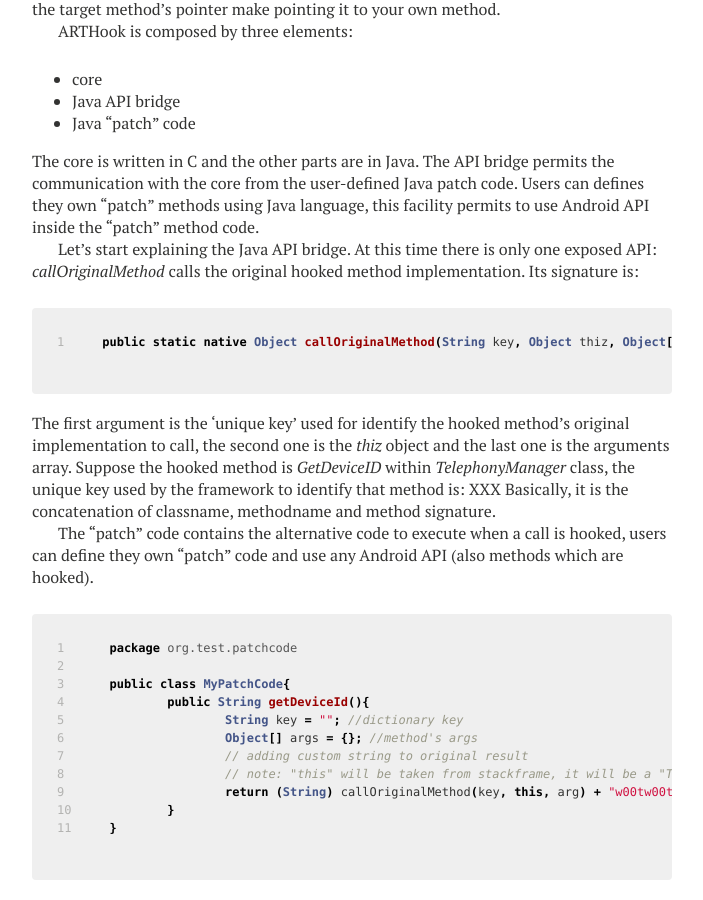
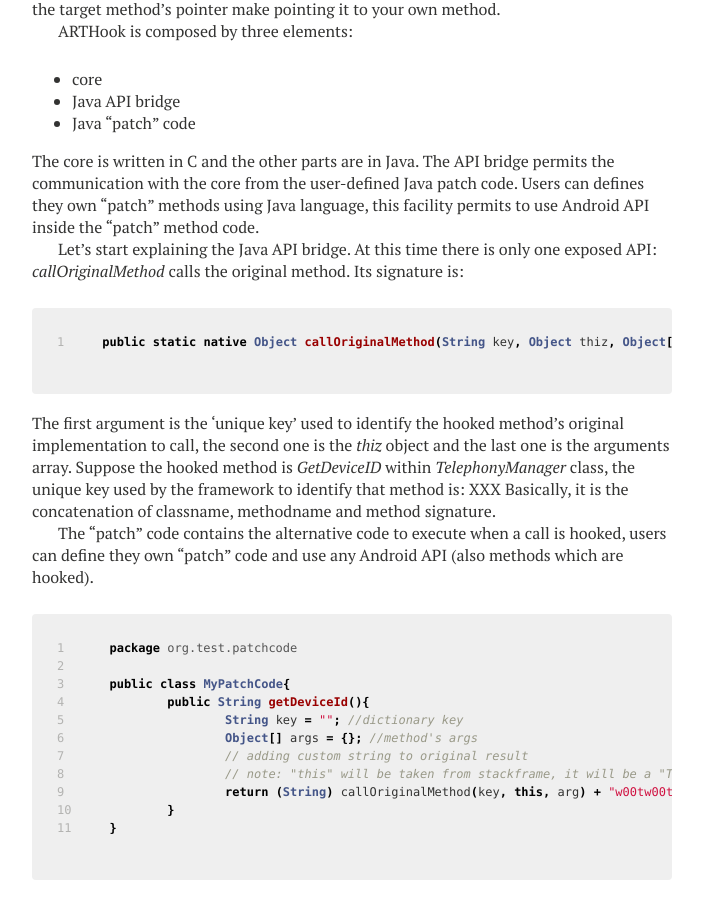
Before and after one commit to vaioco/vaioco.github.io, a Jekyll site: the page built from _posts/ART/2016-01-25-art-part-iii-arthook-framework.markdown, in a window 1280 px wide and 900 px high, scrolled down 1192 px. Shown: the whole window, without its empty margins (288-991 px from the left). Built offline with Jekyll 4.4.1, drawn with Linux system fonts in a browser that asks for light colours; nearby versions of some CDN libraries; some web fonts are replaced.

Commit message:
post III

```diff
--- a/_posts/ART/2016-01-25-art-part-iii-arthook-framework.markdown
+++ b/_posts/ART/2016-01-25-art-part-iii-arthook-framework.markdown
@@ -55,13 +55,13 @@ ARTHook is composed by three elements:
 The core is written in C and the other parts are in Java. The API bridge permits the communication with the core from the user-defined Java patch code. Users can defines they own "patch" methods using Java language, this facility permits to use Android API inside the "patch" method code.
 
 Let's start explaining the Java API bridge.
-At this time there is only one exposed API: _callOriginalMethod_ calls the original hooked method implementation. Its signature is:
+At this time there is only one exposed API: _callOriginalMethod_ calls the original method. Its signature is:
 
 {% highlight Java linenos %}
 public static native Object callOriginalMethod(String key, Object thiz, Object[] args);
 {% endhighlight %}
 
-The first argument is the 'unique key' used for identify the hooked method's original implementation to call, the second one is the _thiz_ object and the last one is the arguments array. Suppose the hooked method is _GetDeviceID_ within _TelephonyManager_ class, the unique key used by the framework to identify that method is: XXX
+The first argument is the 'unique key' used to identify the hooked method's original implementation to call, the second one is the _thiz_ object and the last one is the arguments array. Suppose the hooked method is _GetDeviceID_ within _TelephonyManager_ class, the unique key used by the framework to identify that method is: XXX
 Basically, it is the concatenation of classname, methodname and method signature.
 
 The "patch" code contains the alternative code to execute when a call is hooked, users can define they own "patch" code and use any Android API (also methods which are hooked).
```
